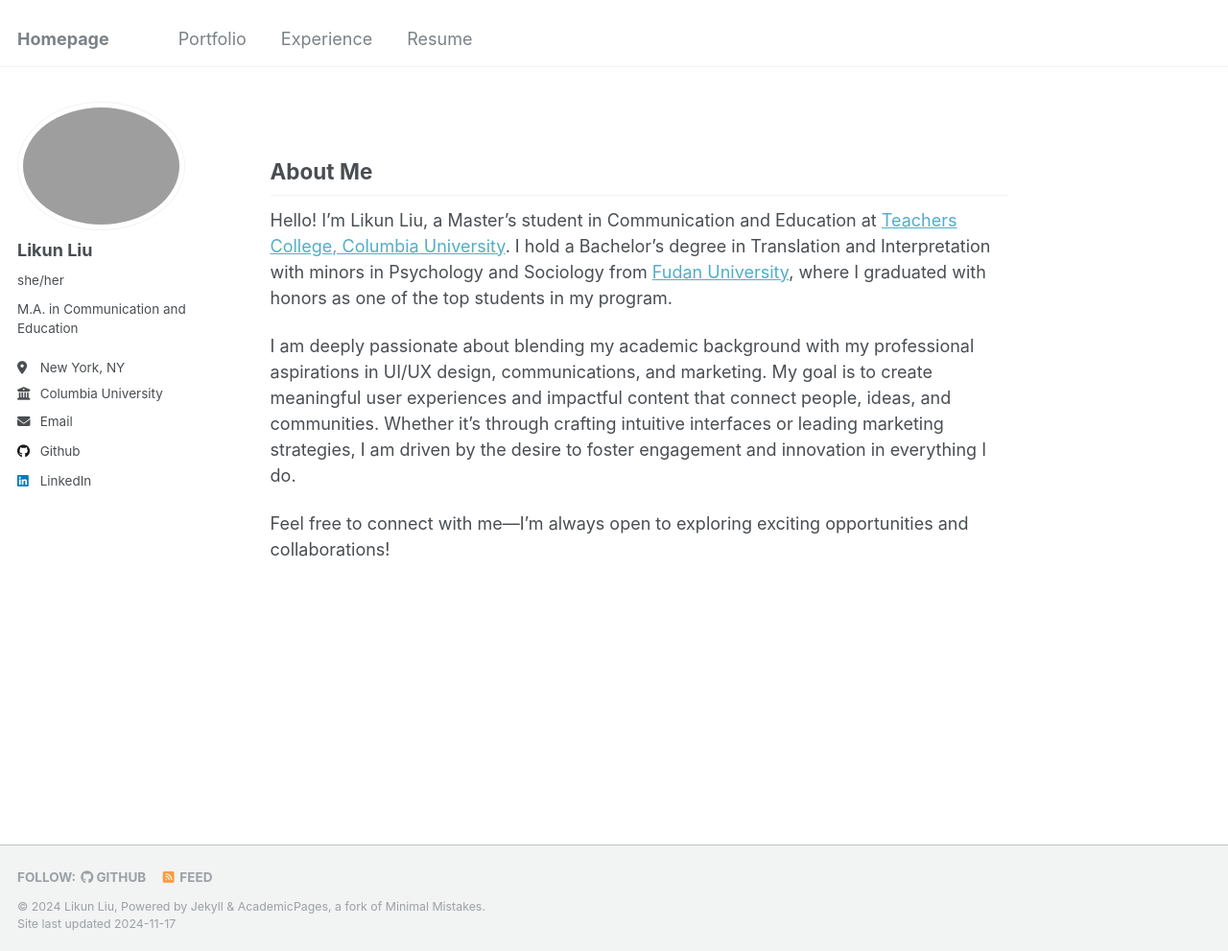
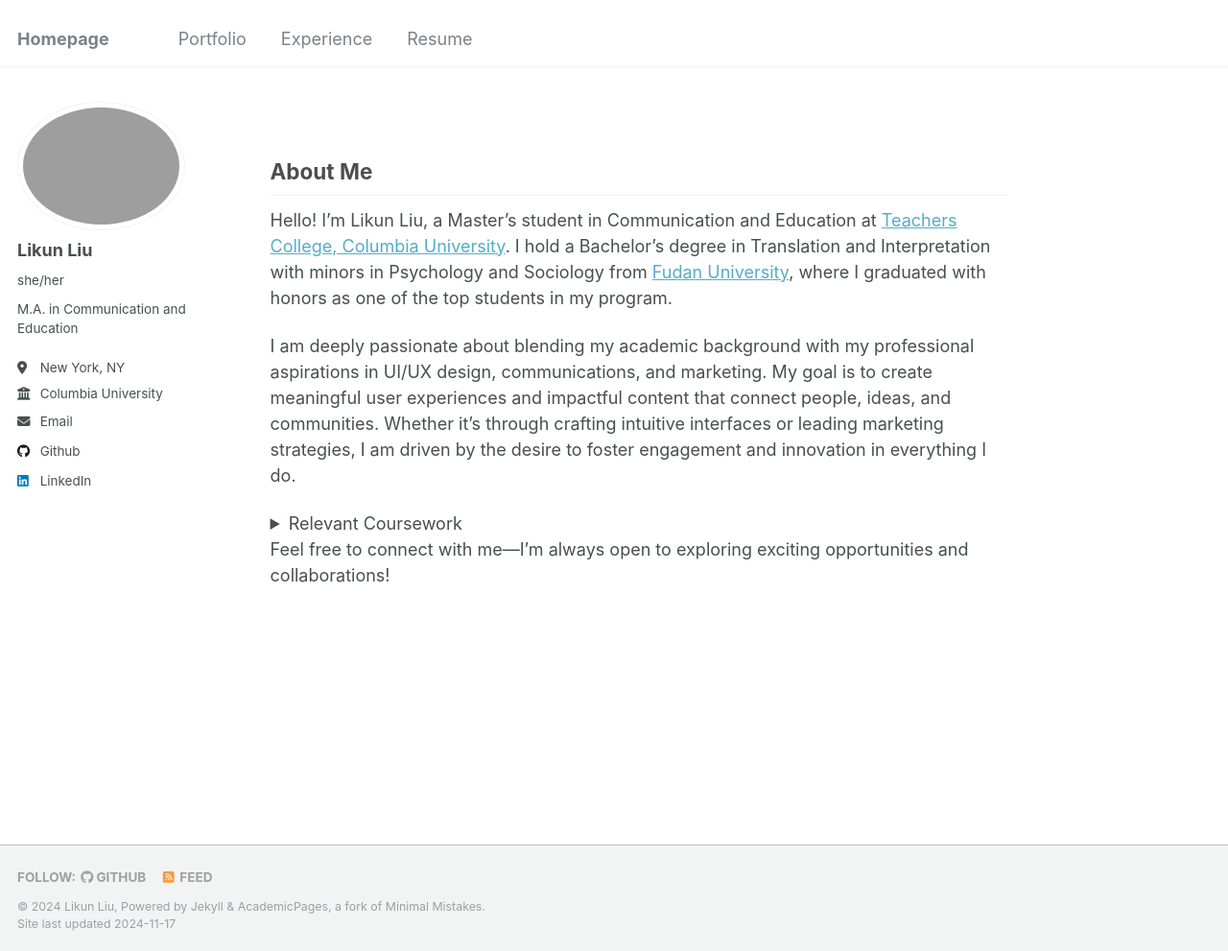
Before and after one commit to LIkieee/LIkieee.github.io, a Jekyll site: the page built from _pages/about.md, in a window 1280 px wide and 991 px high. Shown: the whole window at 96% size. Built offline with Jekyll 4.4.1, drawn with Linux system fonts in a browser that asks for light colours.

Commit message:
Test dropdown

```diff
--- a/_pages/about.md
+++ b/_pages/about.md
@@ -13,4 +13,13 @@
 
 I am deeply passionate about blending my academic background with my professional aspirations in UI/UX design, communications, and marketing. My goal is to create meaningful user experiences and impactful content that connect people, ideas, and communities. Whether it's through crafting intuitive interfaces or leading marketing strategies, I am driven by the desire to foster engagement and innovation in everything I do.
 
+<details>
+<summary>Relevant Coursework</summary>
+<br>
+- The History of Communication
+- Video Games and Education
+- Instructional Design of Educational Technology
+- Theory and programming of interactive media: Part 1
+</details>
+
 Feel free to connect with me—I’m always open to exploring exciting opportunities and collaborations!
```
